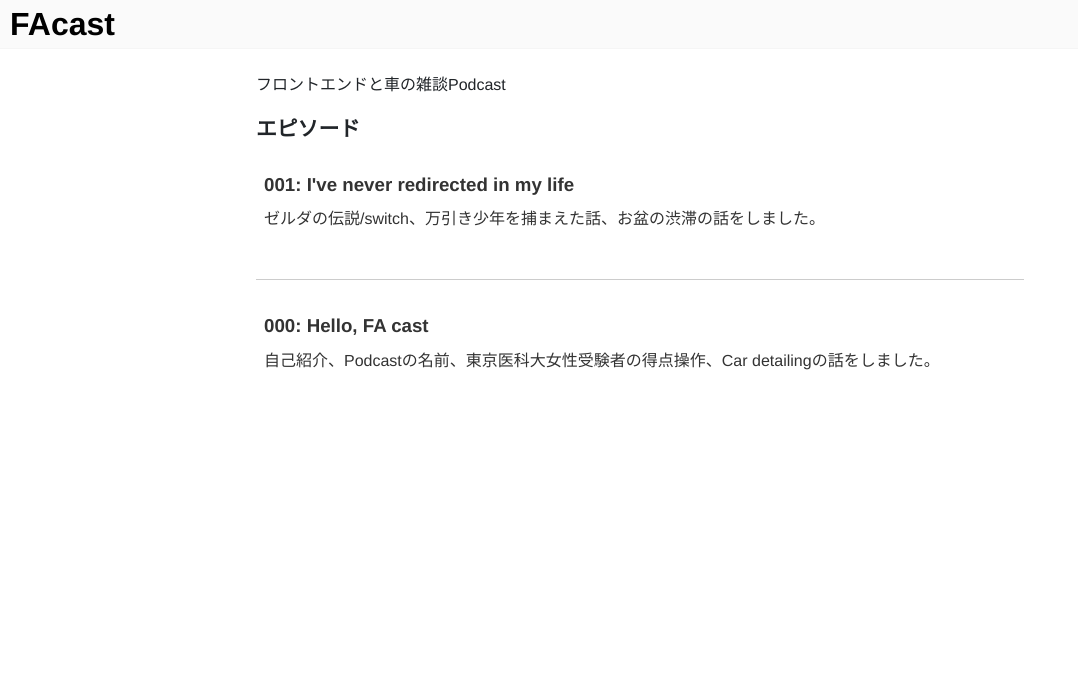
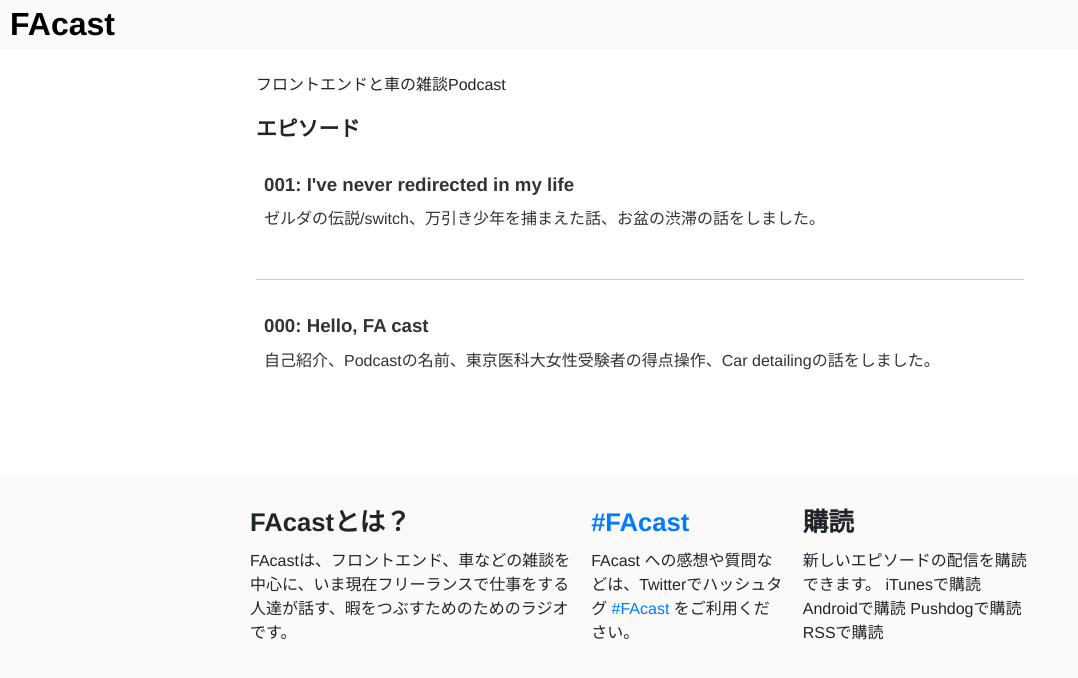
Before and after one commit to wilf312/FAcast, a Vue app: page / in a window 1280 px wide. Shown: the top 678 px of the page, without its empty margins (0-1078 px from the left). Built offline with nearby package versions, Linux system fonts and the light colour scheme.

Commit message:
フッター設置

```diff
--- a/src/App.vue
+++ b/src/App.vue
@@ -9,15 +9,18 @@
         <router-view class="child-view"></router-view>
       </transition>
     </div>
+    <Footer />
   </div>
 </template>
 
 <script>
 import Header from './components/Header'
+import Footer from './components/Footer'
 export default {
   name: 'App',
   components: {
-    Header
+    Header,
+    Footer
   }
 }
 </script>
@@ -31,6 +34,7 @@
 
 .contents {
   max-width: 800px;
+  min-height: 400px;
   display: flex;
   flex-direction: column;
   margin: 0 auto;
--- a/src/assets/config.yml
+++ b/src/assets/config.yml
@@ -1,4 +1,6 @@
+name: FAcast
 domain: https://facast.net
 authoer: Hayato Aokiba/Okada Genya
 description: フロントエンドと車の雑談Podcast
 rss: https://facast.net/feed.xml
+hashtag: FAcast
--- a/src/components/Footer.vue
+++ b/src/components/Footer.vue
@@ -1,20 +1,70 @@
 <template>
   <div class="Footer">
-    aaaaaaaaaaaaaaaaa
+    <div class="FooterInner">
+      <div class="FooterContent">
+        <h3>{{config.name}}とは？</h3>
+        <p>{{config.name}}は、フロントエンド、車などの雑談を中心に、いま現在フリーランスで仕事をする人達が話す、暇をつぶすためのためのラジオです。</p>
+      </div>
+      <div class="FooterContent">
+        <h3>
+          <a
+            target="_blank"
+            :href="`https://twitter.com/search?src=typd&q=%23${config.hashtag}`">
+            {{config.hashtagSharp}}
+          </a>
+        </h3>
+
+        <p>{{config.name}} への感想や質問などは、Twitterでハッシュタグ
+          <a
+            target="_blank"
+            :href="`https://twitter.com/search?src=typd&q=%23${config.hashtag}`">
+            {{config.hashtagSharp}}
+          </a>をご利用ください。
+        </p>
+      </div>
+      <div class="FooterContent">
+        <h3>購読</h3>
+        <p>
+          新しいエピソードの配信を購読できます。
+          iTunesで購読
+          Androidで購読
+          Pushdogで購読
+          RSSで購読
+        </p>
+      </div>
+    </div>
   </div>
 </template>
 
 <script>
+import { mapGetters } from 'vuex'
 export default {
   name: 'Footer',
   computed: {
+    ...mapGetters([
+      'config'
+    ])
   }
 }
 </script>
 
 <style scoped>
 .Footer {
+  padding: 30px 0;
   background: #fafafa;
 }
+.FooterInner {
+  max-width: 800px;
+  display: flex;
+  flex-direction: row;
+  margin:  0 auto;
+}
+.FooterContent {
+  box-sizing: border-box;
+  padding: 0 10px;
+}
 
+.FooterContent h3 {
+  font-size: 1.6rem;
+}
 </style>
--- a/src/store/index.js
+++ b/src/store/index.js
@@ -21,7 +21,10 @@
       }))
     },
     config(state) {
-      return state.config
+      return {
+        ...state.config,
+        hashtagSharp: `#${state.config.hashtag}`
+      }
     }
   },
   mutations: {
```
